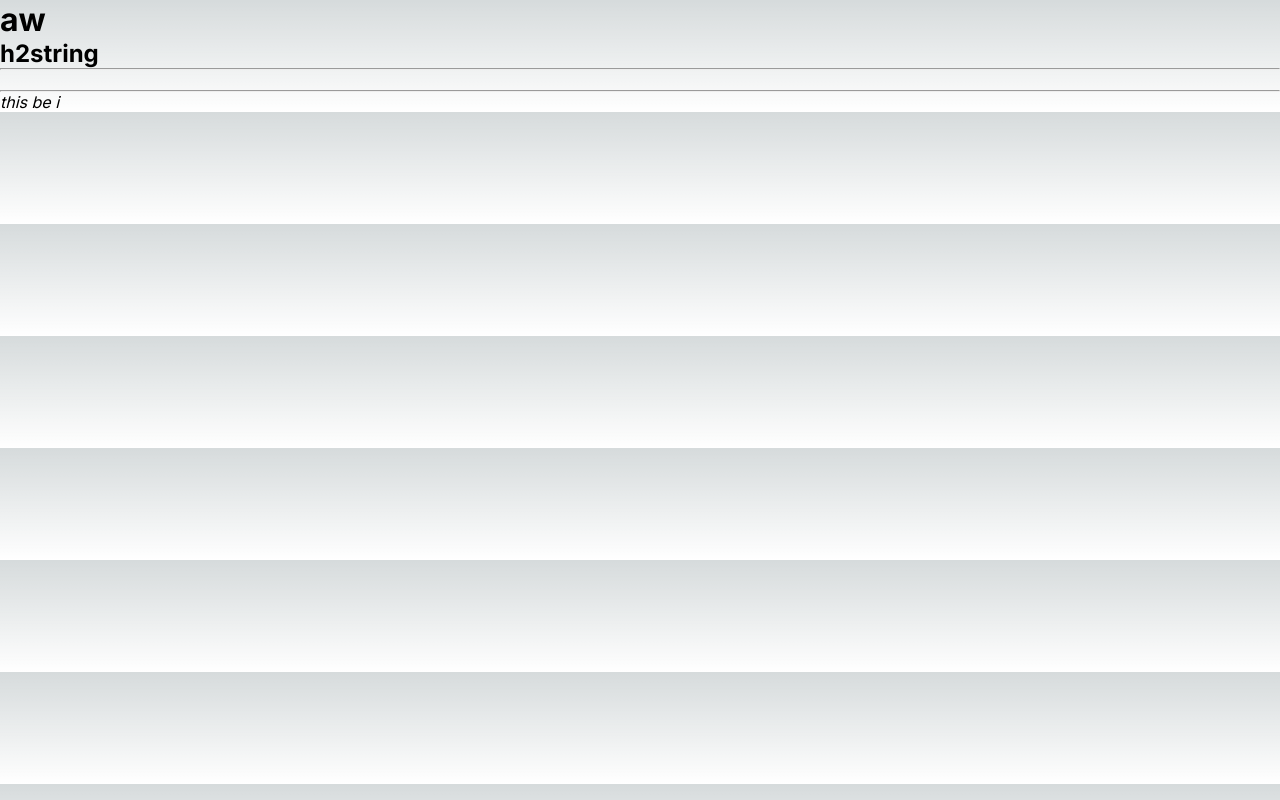
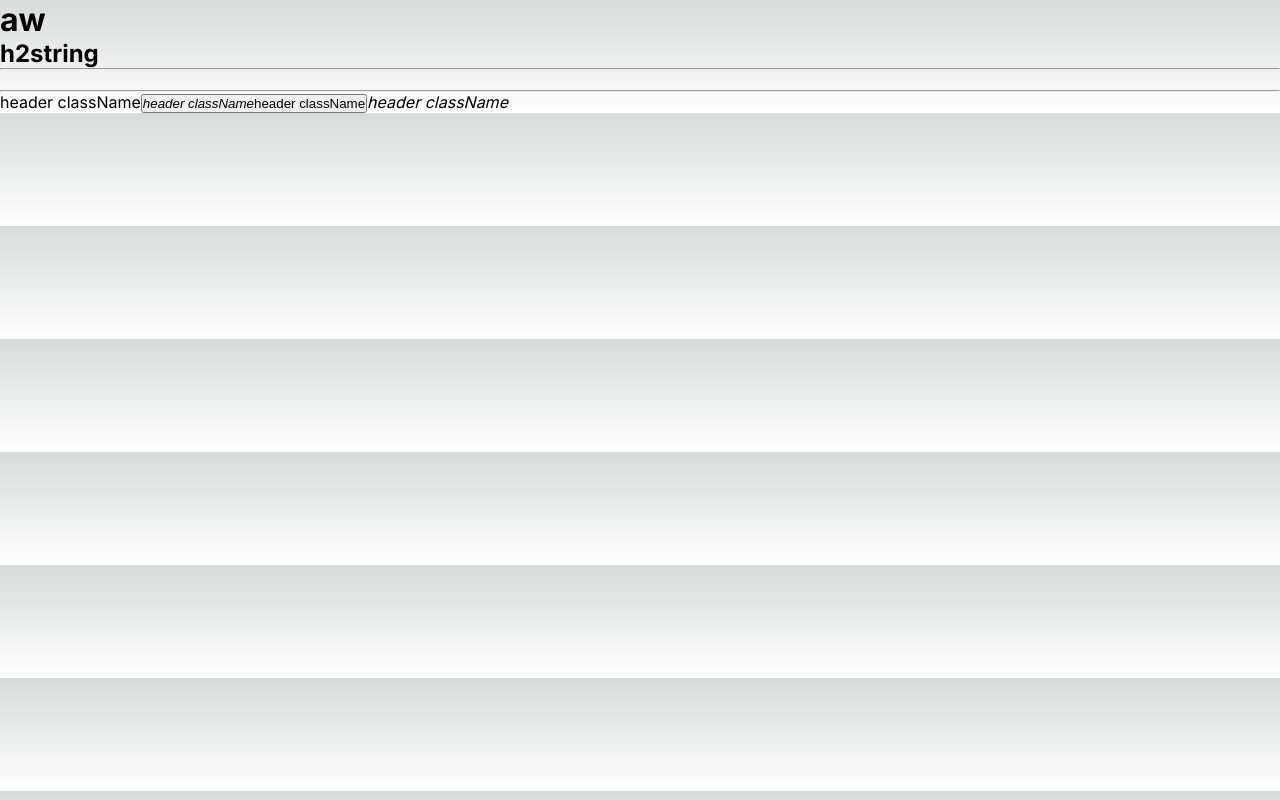
Before and after one commit to SKYD0TS/frontendtest-main, a Next.js app: page /dtest in a window 1280 px wide. Built offline with nearby package versions, Linux system fonts and the light colour scheme.

Commit message:
checkpoint before adding onclick

```diff
--- a/src/app/dtest/page.tsx
+++ b/src/app/dtest/page.tsx
@@ -10,38 +10,49 @@ function insertFunction(elementFunctionName: string, elementFunctionArgs: Array<
 }
 
 function createReactElement(elements: { type: string, props: any, children: any }, handlers?: Record<string, Function>, args?: any): any {
-    console.log('elements', elements)
+    console.log('===============')
+    console.log('base elements', elements)
 
+    //?? ITERATE THROUGH ELEMENTS
     if (Array.isArray(elements)) {
         console.log('elements is ARRAY', elements)
         return elements.map((element, elementN) => {
-            console.log(element)
-            if (element.function && handlers && args) {
+            console.log('element', element)
+            if (Array.isArray(element.children)) {
+                console.log('element.children', element.children)
+                const elementObject = { type: element.type, props: { ...element.props, key: elementN }, children: element.children }
+                const elementChild = createReactElement(elementObject, handlers, args)
+                return createElement(element.type, { ...element.props, key: elementN }, elementChild)
+                // const ce = createElement(element.type, { ...element.props, key: elementN }, element.children)
+                // const parentElement = createReactElement()
+                // return parentElement
+            } else if (element.function && handlers && args) {
                 const functionReturnValue = insertFunction(element.function, element.args, handlers, args)
-                console.log(functionReturnValue)
                 return functionReturnValue
-            } else {
-                const ce = createElement(element.type, { ...element.props, key: elementN }, element.children)
-                return ce
             }
+            console.log('element.child is NOT ARRAY/FUNCTION')
+            return createElement(element.type, { ...element.props, key: elementN }, element.children)
         })
     }
 
+    //?? ITERATE THROUGH CHILDREN
     if (Array.isArray(elements.children)) {
+        console.log('elements.children is ARRAY', elements.children)
         return elements.children.map((child, childN) => {
             console.log('child', child)
             if (Array.isArray(child.children)) {
-                console.log(child.children)
-                const childCRE = createReactElement(child.children, handlers, args)
-                const parent = createElement(child.type, { ...child.props, key: childN }, childCRE)
-                console.log('parent', parent)
-                console.log('childCRE', childCRE)
-                return parent
+                const childElements = createReactElement(child.children, handlers, args)
+                const element = createElement(child.type, { ...child.props, key: childN }, childElements)
+                return element
             }
             return createReactElement({ ...child, props: { key: childN } }, handlers, args)
         })
     }
+
     console.log('elements.children NOT ARRAY', elements)
+    // ??CHECK IF ELEMENT HAVE CHILDREN
+    if (elements.children) {
+        // ?? return children of type string
         if (typeof elements.children === 'string') {
             const ce = createElement(elements.type, elements.props, elements.children)
             console.log("createElement === STRING", ce)
@@ -51,27 +62,18 @@ function createReactElement(elements: { type: string, props: any, children: any
             console.log("createElement === OBJECT", ce)
             return ce
         }
-    // else if (elements.children.function) {
-    //     console.log()
-    //     return null
-    // }
+    } else {
+        console.log('elements has no children', elements)
+        const element = elements as any
+        if (element.function && handlers && args) {
+            console.log("ELEMENTS IS FUNCTION", element.function, element.args)
+            const functionReturnValue = insertFunction(element.function, element.args, handlers, args)
+            return functionReturnValue
         }
-// else if (Array.isArray(e.children)) {
-//     console.log('e.children', e.children)
-//     return e.children.map((child: any, childN: number) => {
-//         console.log('e', e)
-//         if (child.function && handlers) {
-//             const functionArguments = child.args.map((a: any) => a)
-//             const elementChild = handlers[child.function](...functionArguments)
-//             return createElement(e.type, { ...e.props, key: childN }, elementChild)
-//         } else if (child.type) {
-//             console.log('this shall be element', child)
-//             return createElement(e.type, { ...e.props, key: childN },)
-//         }
-//     })
-
-// }
-
+        console.log('elements has no child and is not a function, how?')
+        return createElement(elements.type, elements.props)
+    }
+}
 
 export default function Page() {
 
@@ -86,34 +88,72 @@ export default function Page() {
             className: 'AWHF',
             enableSorting: false,
             children: [
+                { function: 'addWord', args: ['header', 'className'] },
+                {
+                    type: 'button',
+                    props: { className: 'classname' },
+                    children: [{
+                        type: 'i',
+                        props: { className: 'classname' },
+                        children: [
+                            { function: 'addWord', args: ['header', 'className'] }
+                        ]
+                    },
+                    { function: 'addWord', args: ['header', 'className'] }
+                    ],
+                    // { function: 'addWord', args: ['header', 'className'] }
+                },
+                // {
+                //     type: 'i',
+                //     props: { className: 'classname' },
+                //     children: 'just string',
+                // },
+                // {
+                //     type: 'br',
+                //     props: { className: 'classname' },
+                // },
+                // {
+                //     type: 'div',
+                //     props: { className: 'classname' },
+                //     children: [
+                //         {
+                //             type: 'p',
+                //             props: { className: 'classname' },
+                //             children: [{
+                //                 type: 'span',
+                //                 props: { className: 'classname' },
+                //                 children: 'd > p > span',
+                //             },
+                //             {
+                //                 type: 'br',
+                //                 props: { className: 'classname' },
+                //             },
+                //             {
+                //                 type: 'i',
+                //                 props: { className: 'classname' },
+                //                 children: 'just string',
+                //             },
+                //             ],
+                //         },
+                //     ],
+                // },
                 {
                     type: 'i',
                     props: { className: 'classname' },
-                    children: 'this be i',
+                    children: [{ function: 'addWord', args: ['header', 'className'] }],
                 },
-                { function: 'addWord', args: ['header', 'className'] }
                 // {
-                //     type: 'h2',
+                //     type: 'button',
                 //     props: { className: 'classname' },
                 //     children: [{
-                //         type: 'i',
+                //         type: 'h3',
                 //         props: { className: 'classname' },
-                //         children: 'this be ih3',
+                //         children: [{
+                //             type: 'i',
+                //             props: { className: 'classname' },
+                //             children: 'this be buttonih3',
+                //         }],
                 //     }],
-                // },
-                // {
-                //     type: 'h3',
-                //     props: { className: 'classname' },
-                //     children: [{ function: 'addWord', args: ['header', 'className'] }],
-                // },
-                // {
-                //     type: 'div',
-                //     props: { className: 'classname', style: { display: "flex" } },
-                //     children: [{
-                //         type: 'button',
-                //         props: { className: 'classname' },
-                //         children: 'this be button',
-                //     }]
                 // },
             ]
         },
```
Lines whose indentation alone changed are shown as unchanged.
